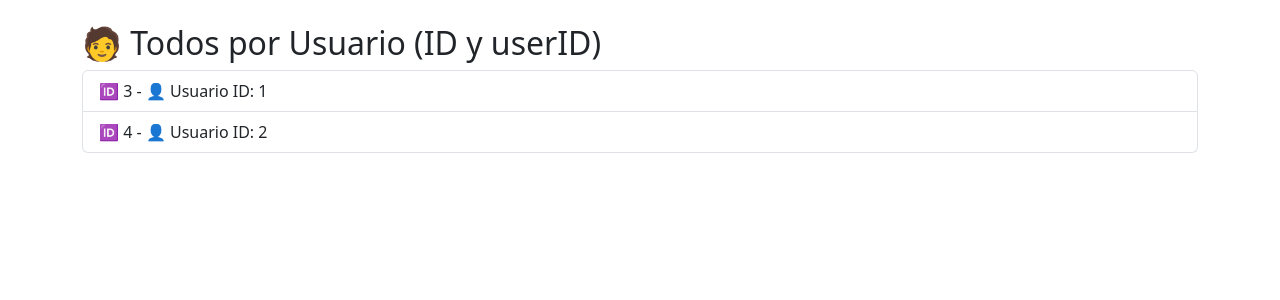
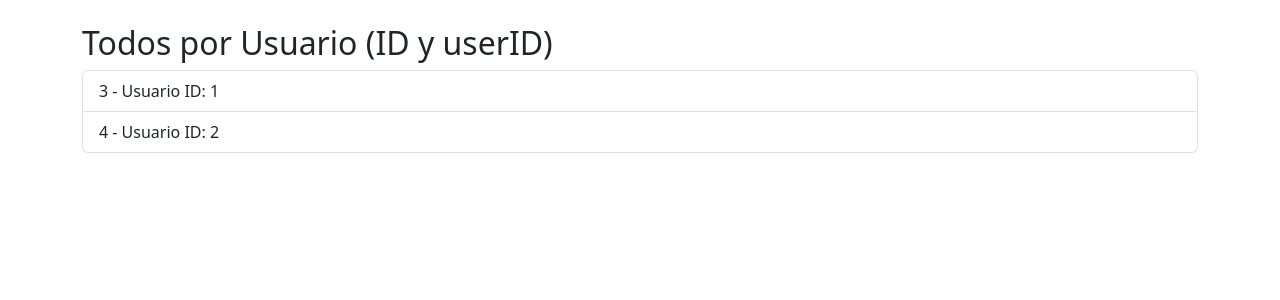
Before and after one commit to FerDiaz19/8B-UTT, a Django app: page /todos/ids_user/ in a window 1280 px wide. Shown: the part 56-356 px from the top of the page. Run offline with Django 5.2, Linux system fonts and the light colour scheme; data comes from the database, SQL or seed files in the repository; both versions use the stored data as it was after the commit.

Commit message:
no emojis

```diff
--- a/Examen2/parrasdev_project/todos/templates/todos/todo_ids.html
+++ b/Examen2/parrasdev_project/todos/templates/todos/todo_ids.html
@@ -1,9 +1,9 @@
 {% extends "base.html" %}
 {% block content %}
-<h2>📋 Lista de Todos (solo IDs)</h2>
+<h2> Lista de Todos (solo IDs)</h2>
 <ul class="list-group">
   {% for id in todos %}
-    <li class="list-group-item">🆔 {{ id }}</li>
+    <li class="list-group-item"> {{ id }}</li>
   {% endfor %}
 </ul>
 {% endblock %}
--- a/Examen2/parrasdev_project/todos/templates/todos/todo_ids_titles.html
+++ b/Examen2/parrasdev_project/todos/templates/todos/todo_ids_titles.html
@@ -1,10 +1,10 @@
 {% extends "base.html" %}
 {% block content %}
-<h2>📝 Lista de Todos (ID y Título)</h2>
+<h2> Lista de Todos (ID y Título)</h2>
 <ul class="list-group">
   {% for todo in todos %}
     <li class="list-group-item">
-      🆔 {{ todo.id }} - 📝 {{ todo.title }}
+       {{ todo.id }} -  {{ todo.title }}
     </li>
   {% endfor %}
 </ul>
--- a/Examen2/parrasdev_project/todos/templates/todos/todo_ids_user.html
+++ b/Examen2/parrasdev_project/todos/templates/todos/todo_ids_user.html
@@ -1,10 +1,10 @@
 {% extends "base.html" %}
 {% block content %}
-<h2>🧑 Todos por Usuario (ID y userID)</h2>
+<h2> Todos por Usuario (ID y userID)</h2>
 <ul class="list-group">
   {% for todo in todos %}
     <li class="list-group-item">
-      🆔 {{ todo.id }} - 👤 Usuario ID: {{ todo.user.id }}
+      {{ todo.id }} -  Usuario ID: {{ todo.user.id }}
     </li>
   {% endfor %}
 </ul>
--- a/Examen2/parrasdev_project/todos/templates/todos/todo_list.html
+++ b/Examen2/parrasdev_project/todos/templates/todos/todo_list.html
@@ -1,6 +1,6 @@
 {% extends "base.html" %}
 {% block content %}
-<h2 class="mb-4">📋 Lista de Pendientes</h2>
+<h2 class="mb-4"> Lista de Pendientes</h2>
 
 {% if todos %}
   <ul class="list-group mb-4">
--- a/Examen2/parrasdev_project/todos/templates/todos/todo_no_resueltos.html
+++ b/Examen2/parrasdev_project/todos/templates/todos/todo_no_resueltos.html
@@ -4,7 +4,7 @@
 <ul class="list-group">
   {% for todo in todos %}
     <li class="list-group-item">
-      🆔 {{ todo.id }} - 📝 {{ todo.title }}
+       {{ todo.id }} -  {{ todo.title }}
     </li>
   {% endfor %}
 </ul>
--- a/Examen2/parrasdev_project/todos/templates/todos/todo_no_resueltos_user.html
+++ b/Examen2/parrasdev_project/todos/templates/todos/todo_no_resueltos_user.html
@@ -4,7 +4,7 @@
 <ul class="list-group">
   {% for todo in todos %}
     <li class="list-group-item">
-      🆔 {{ todo.id }} - 👤 Usuario ID: {{ todo.user.id }}
+       {{ todo.id }} -  Usuario ID: {{ todo.user.id }}
     </li>
   {% endfor %}
 </ul>
--- a/Examen2/parrasdev_project/todos/templates/todos/todo_resueltos.html
+++ b/Examen2/parrasdev_project/todos/templates/todos/todo_resueltos.html
@@ -4,7 +4,7 @@
 <ul class="list-group">
   {% for todo in todos %}
     <li class="list-group-item">
-      🆔 {{ todo.id }} - 📝 {{ todo.title }}
+       {{ todo.id }} -  {{ todo.title }}
     </li>
   {% endfor %}
 </ul>
--- a/Examen2/parrasdev_project/todos/templates/todos/todo_resueltos_user.html
+++ b/Examen2/parrasdev_project/todos/templates/todos/todo_resueltos_user.html
@@ -4,7 +4,7 @@
 <ul class="list-group">
   {% for todo in todos %}
     <li class="list-group-item">
-      🆔 {{ todo.id }} - 👤 Usuario ID: {{ todo.user.id }}
+       {{ todo.id }} -  Usuario ID: {{ todo.user.id }}
     </li>
   {% endfor %}
 </ul>
--- a/Examen2/parrasdev_project/todos/templates/users/user_list.html
+++ b/Examen2/parrasdev_project/todos/templates/users/user_list.html
@@ -1,6 +1,6 @@
 {% extends "base.html" %}
 {% block content %}
-<h2 class="mb-4">👥 Lista de Usuarios</h2>
+<h2 class="mb-4"> Lista de Usuarios</h2>
 
 {% if users %}
   <ul class="list-group mb-4">
```
Also changed, not shown: Examen2/parrasdev_project/db.sqlite3.
